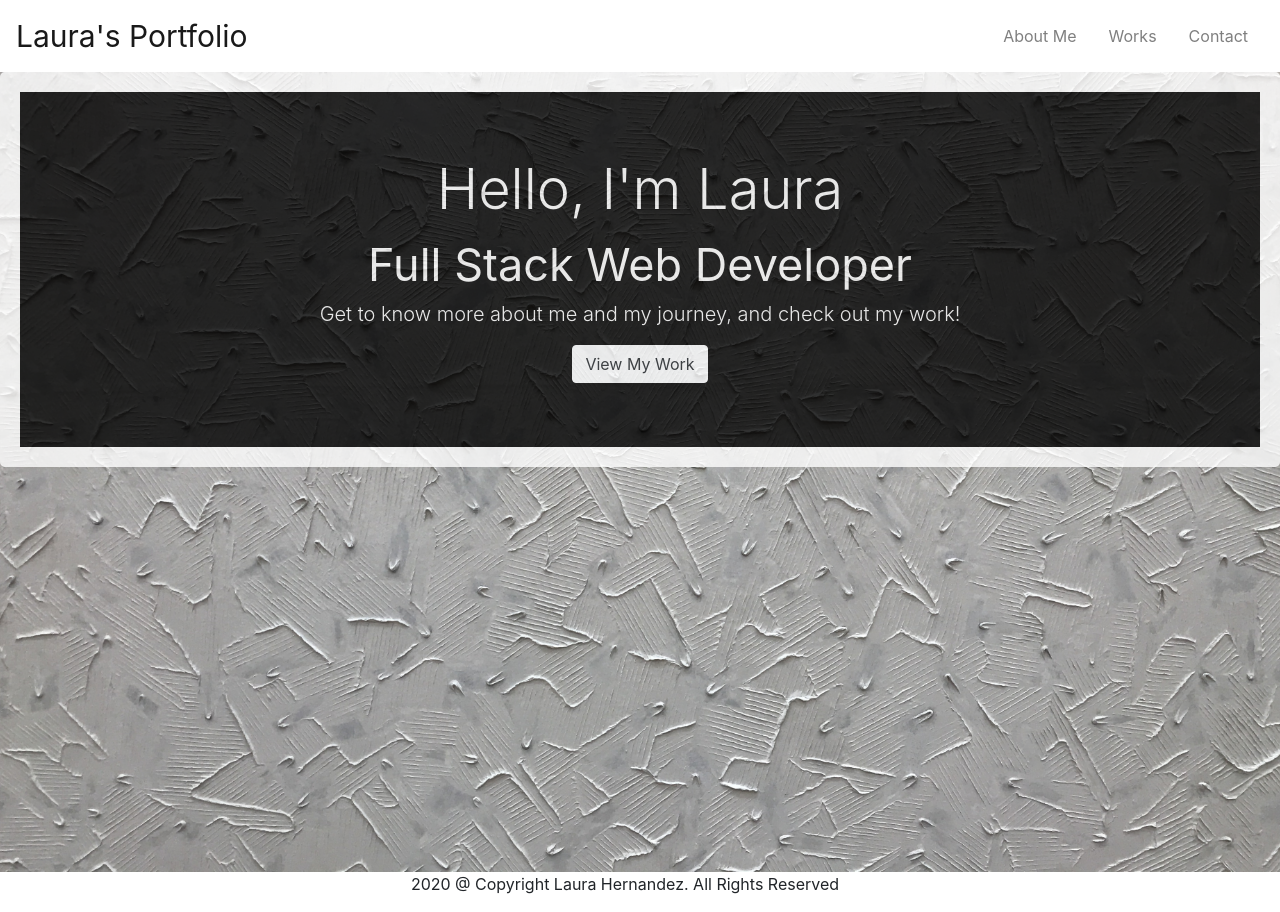
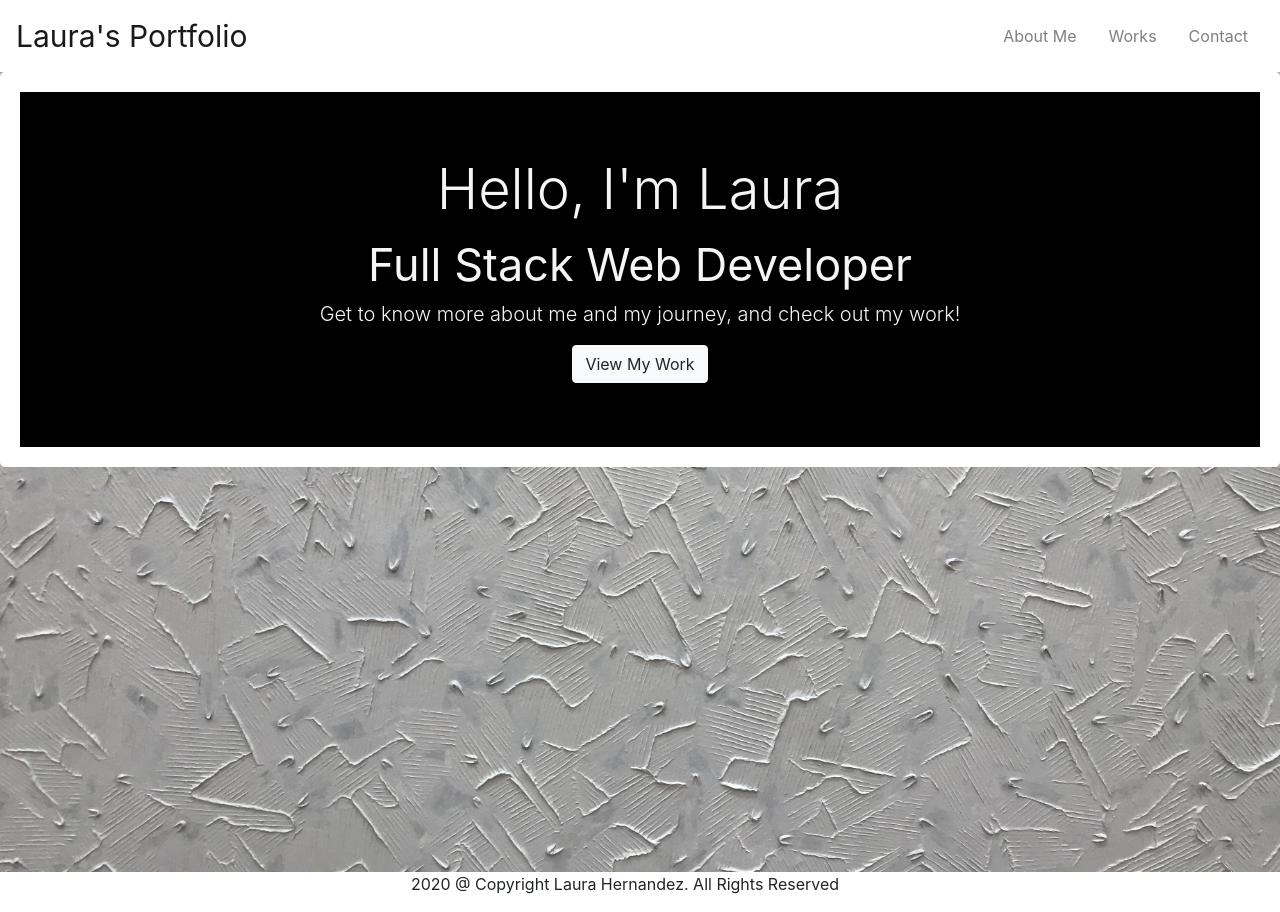
Before and after one commit to Laura915/Portfolio-React, a React (Create React App) app in the folder portfolio/: page /#/ in a window 1280 px wide. Built offline with nearby package versions, Linux system fonts and the light colour scheme.

Commit message:
Edited Resume and styling to the home page

```diff
--- a/portfolio/src/components/Home/style.css
+++ b/portfolio/src/components/Home/style.css
@@ -15,7 +15,7 @@
 
 #welcome-sign{
     background-color: black;
-    opacity: 80%;
+    /* opacity: 80% !important; */
     color: whitesmoke;
     border-style: solid;
     border-color: white;
```
Also changed, not shown: 1 other file (tests, documents, lock files or other folders).
